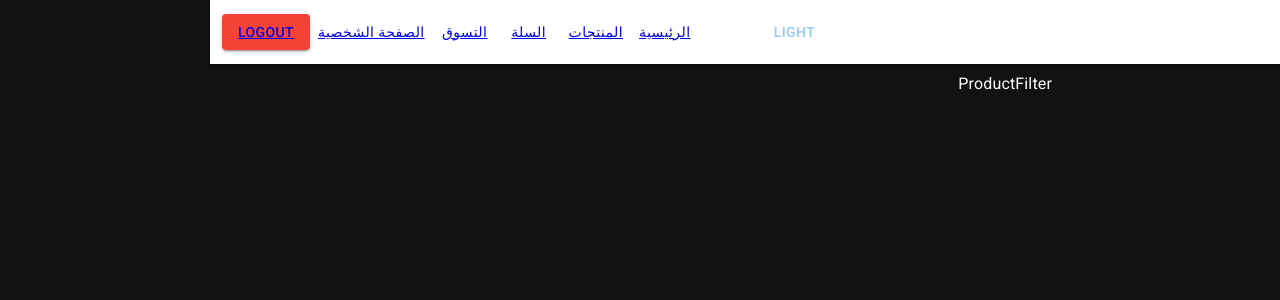
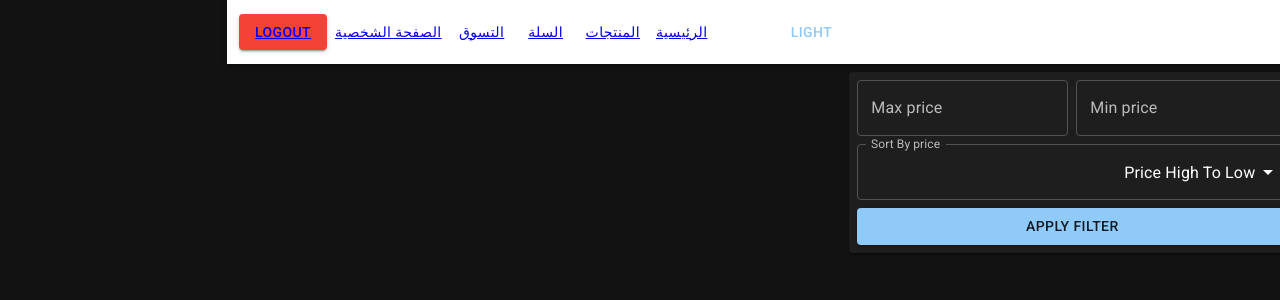
Before and after one commit to reham-hajjaj/kashop-front-16, a React (Vite) app: page /shop/productfilter in a window 1280 px wide. Shown: the top 300 px of the page. Built offline with nearby package versions, Linux system fonts and the light colour scheme; sample sign-in values are in the browser's storage.

Commit message:
ProductFilter

```diff
--- a/src/pages/products/Products.jsx
+++ b/src/pages/products/Products.jsx
@@ -30,6 +30,7 @@ const {data ,isLoading, isError ,error} = useProducts();
 
   <Card sx={{maxWidth:300,mx:'auto',borderRadius:3,boxShadow:4,}}>
   <CardMedia
+
    component="img"
     image={product.image}
   sx={{width:200, height:220, bgcolor:"#f8f8f8"}}
--- a/src/pages/shop/ProductFilter.jsx
+++ b/src/pages/shop/ProductFilter.jsx
@@ -1,14 +1,47 @@
-import React from 'react'
+import { Box, Button, Card, FormControl, Grid, InputLabel, MenuItem, Select, TextField } from '@mui/material';
+import React, { useState } from 'react'
 
 function ProductFilter() {
+  const[filter,setFilter]=useState({
+    page:1,limit:6 ,minPrice:"",maxPrice:"",sortBy:"price",ascending:"false"
+  });
 
 
 
 
   return (
-    <div>
 
-    </div>
+ <Card sx={{p:2,mb:3,display:"flex",gap:2, flexDirection:"column" }}>
+  <Box sx={{display:"flex", gap:2}}>
+<TextField label="Min price" variant="outlined" type='number' value={filter.minPrice} onChange={(e)=>({setFilter,filter,minPrice:e.target.value})}> </TextField>
+       <TextField label="Max price" type='number'  variant="outlined" value={filter.maxPrice} onChange={(e)=>({setFilter,filter,maxPrice:e.target.value})} > </TextField>
+  </Box>
+
+
+       <FormControl sx={{minWidth:200}}>
+           <InputLabel>Sort By price</InputLabel>
+           <Select
+           labelId="demo-simple-select-label"
+           id="demo-simple-select"
+           value={filter.ascending}
+           label="Sort By price"
+           onChange={(e)=>({setFilter,filter,ascending:e.target.value})
+
+
+         }
+
+         >
+           <MenuItem value={false}> Price High To Low</MenuItem>
+           <MenuItem value={true}> Price Low To High</MenuItem>
+
+         </Select>
+          </FormControl>
+          <Button variant='contained' onClick={()=>{setFilter,filter}}>Apply Filter</Button>
+
+    </Card>
+
+
+
   )
 }
 
--- a/src/pages/shop/ShopLayout.jsx
+++ b/src/pages/shop/ShopLayout.jsx
@@ -1,3 +1,4 @@
+import { Grid } from '@mui/material'
 import Box from '@mui/material/Box'
 import Button from '@mui/material/Button'
 import Typography from '@mui/material/Typography'
@@ -6,10 +7,20 @@ import { Outlet } from 'react-router-dom'
 
 function ShopLayout() {
   return (
-    <Box sx={{ display:"flex", gap:3, mt:18}}>
-      <Typography>ShopProduct</Typography>
-       <Box sx={{ width:'25%'}}>Product</Box>
-    <Box sx={{flex:1}}> ProductFilter</Box>
+     <Box sx={{ display:"flex", gap:3, mt:18}}>
+    <Grid container spacing={3} sx={{mt:4}}>
+      <Grid item xs={12} md={3}>
+  <Box sx={{flex:1}}> ProductFilter</Box>
+      </Grid>
+      <Grid xs={12} md={9}>
+          <Box sx={{ width:'25%'}}>ShopProduct</Box>
+      </Grid>
+
+    </Grid>
+
+
+
+
    <Box>
     <Outlet/>
    </Box>
--- a/src/pages/shop/ShopProduct.jsx
+++ b/src/pages/shop/ShopProduct.jsx
@@ -1,9 +1,9 @@
 import React, { useState } from 'react'
 
-import { Card, CardContent, CardMedia, CircularProgress, Grid, Typography } from '@mui/material';
+import { Box, Card, CardContent, CardMedia, CircularProgress, Grid, Typography } from '@mui/material';
 import useShopProduct from '../../hooks/useShopProduct';
 import ProductFilter from './ProductFilter';
-
+import { Rating } from '@mui/material';
 export default function ShopProduct() {
   const [filter,setFilter]=useState({page:1, limit:3,sortBy:"price",ascending: false});
   const {data, isLoading, isError, error}=useShopProduct(filter);
@@ -12,27 +12,35 @@ export default function ShopProduct() {
         if(isError) return <Typography color="error">{error?.message}</Typography>
 
   return (
-   <>
+   <Box>
+
    <ProductFilter filter={filter} setFilter={setFilter}/>
-   <Grid container spacing={3} sx={{mt:2}}>
-    {data?.data?.map((product)=>(
-      <Grid item key={product.id} xs={12} sm={6} md={4}>
-      <Card sx={{borderRadius:3,boxShadow:3}} >
-<CardMedia component="img" height="180px" image={product.image} alt={product.name}  sx={{ObjectFit:"contain",p:2}} />
+   <Grid container spacing={3}  sx={{mt:4}}>
+    {data?.response?.data?.map((product)=>{
+ return <Grid item size={{ xs: 12, md: 4}}  key={product.id} >
 
+      <Card sx={{ maxWidth:300,borderRadius:3,boxShadow:3}} >
+<CardMedia component="img" height="150px" width="150px"
+image={product.image}
+ alt={product.name}
+  sx={{objectFit:"contain", p:2 }}>
+</CardMedia>
 
 <CardContent >
   <Typography variant='h6'>{product.name}</Typography>
   <Typography>{product.price}$</Typography>
-  <Typography color="text.secondary">{product.rate}</Typography>
+  <Typography  sx={{fontSize:20,color:"black"}}>{product.rate}</Typography>
+  <Rating/>
 </CardContent>
       </Card>
     </Grid>
-    )
+
+
+    }
 
     )}
 
    </Grid>
-   </>
+   </Box>
   )
 }
```
